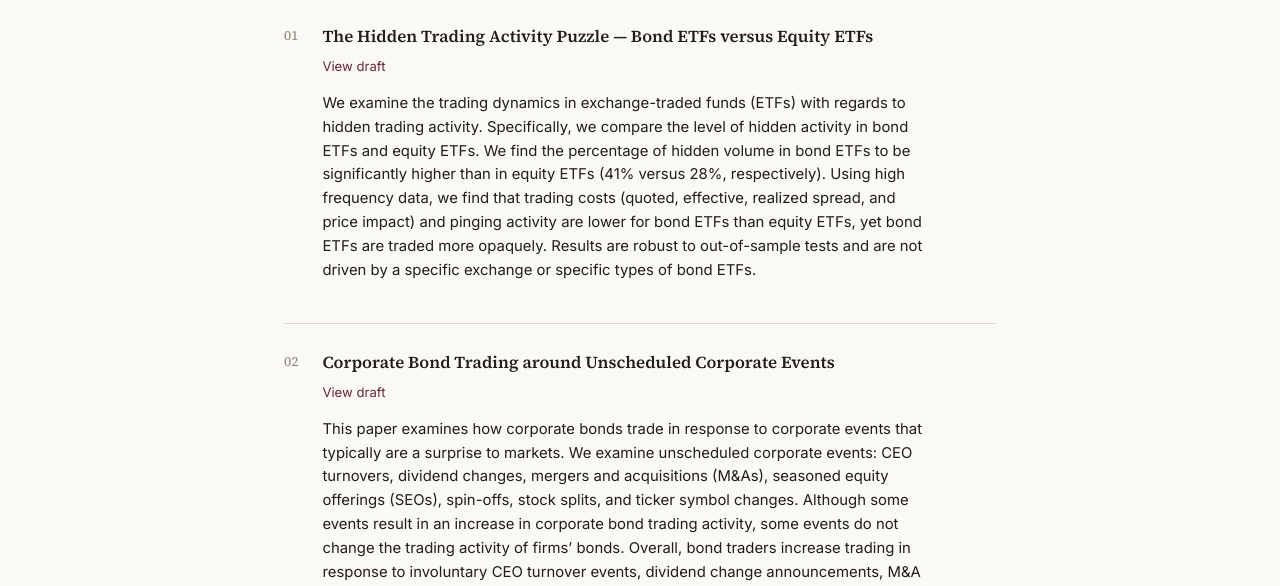
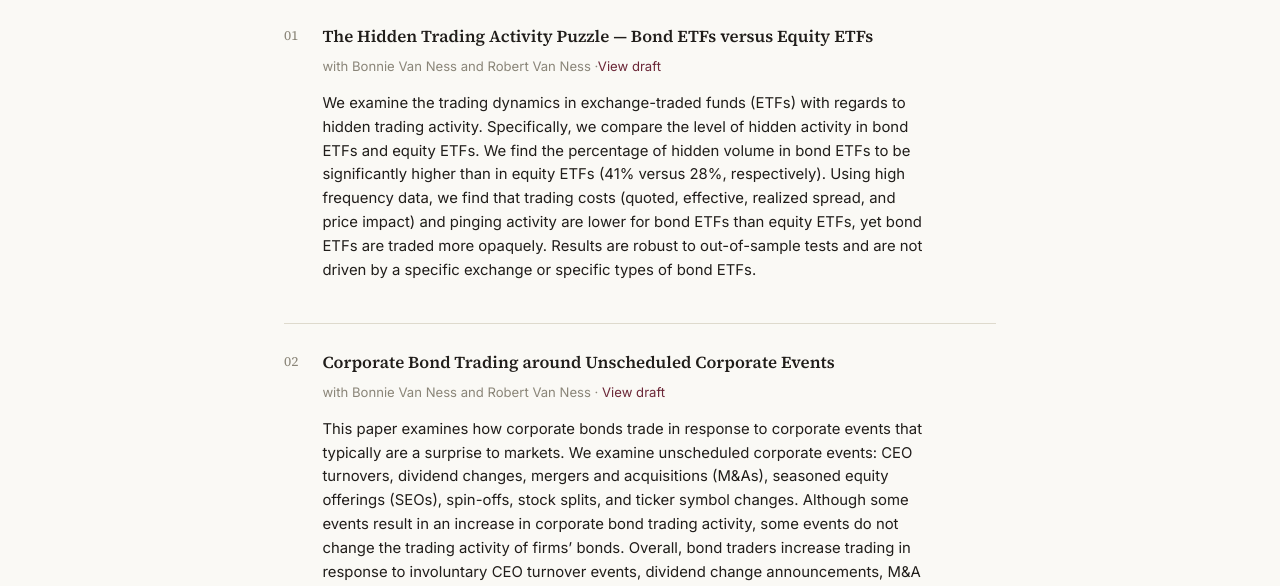
Before and after one commit to cpan78/cindypan, a plain HTML site: page research.html in a window 1280 px wide. Shown: the part 207-793 px from the top of the page. Drawn offline with Linux system fonts and the light colour scheme.

Commit message:
Update research.html

```diff
--- a/research.html
+++ b/research.html
@@ -32,12 +32,12 @@
   <ol class="pub-list">
     <li class="pub-entry">
       <div class="pub-title">The Hidden Trading Activity Puzzle — Bond ETFs versus Equity ETFs</div>
-      <div class="pub-meta"><a href="assets/The Hidden Trading Activity Puzzle.pdf">View draft</a></div>
+      <div class="pub-meta">with Bonnie Van Ness and Robert Van Ness &middot;<a href="assets/The Hidden Trading Activity Puzzle.pdf">View draft</a></div>
       <p class="pub-abstract">We examine the trading dynamics in exchange-traded funds (ETFs) with regards to hidden trading activity. Specifically, we compare the level of hidden activity in bond ETFs and equity ETFs. We find the percentage of hidden volume in bond ETFs to be significantly higher than in equity ETFs (41% versus 28%, respectively). Using high frequency data, we find that trading costs (quoted, effective, realized spread, and price impact) and pinging activity are lower for bond ETFs than equity ETFs, yet bond ETFs are traded more opaquely. Results are robust to out-of-sample tests and are not driven by a specific exchange or specific types of bond ETFs.</p>
     </li>
     <li class="pub-entry">
       <div class="pub-title">Corporate Bond Trading around Unscheduled Corporate Events</div>
-      <div class="pub-meta"><a href="assets/Corporate Bond Trading around Unscheduled Corporate Events March 2026.pdf">View draft</a></div>
+      <div class="pub-meta">with Bonnie Van Ness and Robert Van Ness &middot; <a href="assets/Corporate Bond Trading around Unscheduled Corporate Events March 2026.pdf">View draft</a></div>
       <p class="pub-abstract">This paper examines how corporate bonds trade in response to corporate events that typically are a surprise to markets. We examine unscheduled corporate events: CEO turnovers, dividend changes, mergers and acquisitions (M&As), seasoned equity offerings (SEOs), spin-offs, stock splits, and ticker symbol changes. Although some events result in an increase in corporate bond trading activity, some events do not change the trading activity of firms’ bonds. Overall, bond traders increase trading in response to involuntary CEO turnover events, dividend change announcements, M&A announcements, SEO announcements, and spin-off events, but not to voluntary CEO turnover events, stock splits, and stock ticker changes.</p>
     </li>
     <li class="pub-entry">
```
